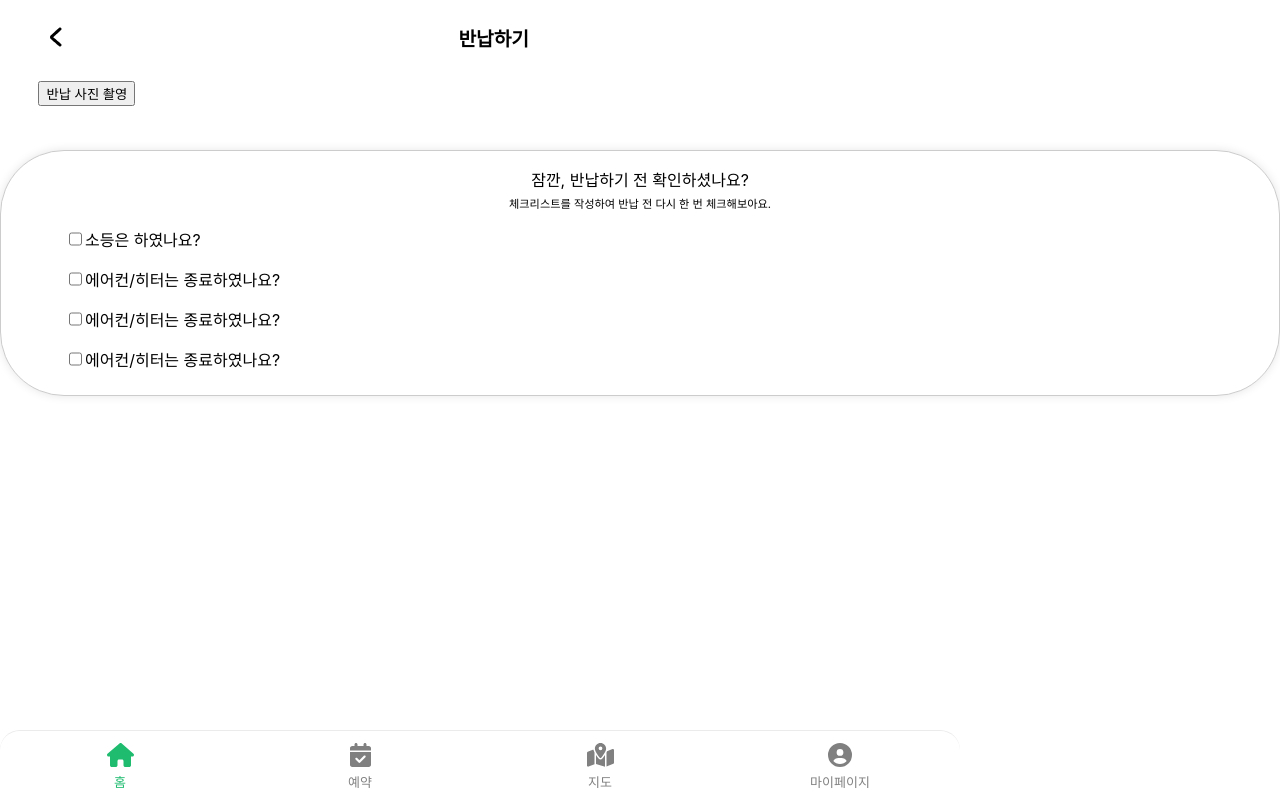
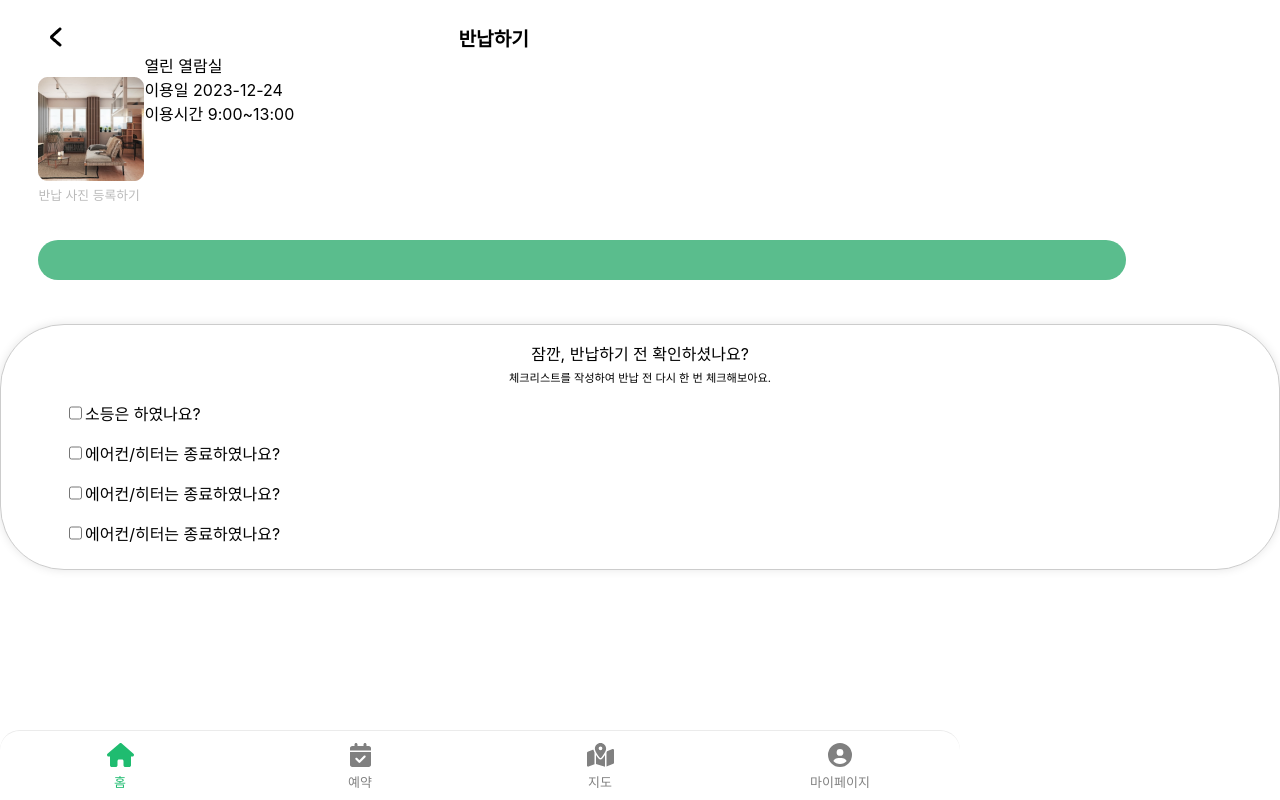
Before and after one commit to wunsoho/suin, a React (Create React App) app: page /return in a window 1280 px wide. Built offline with nearby package versions, Linux system fonts and the light colour scheme.

Commit message:
나 집에 갈래

```diff
--- a/src/component/Return/Return.jsx
+++ b/src/component/Return/Return.jsx
@@ -2,6 +2,7 @@ import React, { useState } from 'react';
 import { useNavigate } from 'react-router-dom';
 import * as B from './Return.style';
 import Back from '../Image/ReserveImage/back.png';
+import Img1 from '../Image/ReturnImage/Img1.png';
 import NavigationBar from "../Navi/NavigationBar";
 import Slider from 'react-slick';
 
@@ -18,6 +19,7 @@ const Return = () => {
   const handleGoBack = () => {
     navigate('/');
   };
+
   const sliderSettings = {
     dots: false,
     infinite: false,
@@ -40,7 +42,7 @@ const Return = () => {
       });
 
       Promise.all(newPhotos).then((results) => {
-            setPhotos(results);
+        setPhotos((prevPhotos) => [...prevPhotos, ...results]);
       });
     }
   };
@@ -48,6 +50,7 @@ const Return = () => {
   const openCamera = () => {
     document.getElementById('photoFile').click();
   };
+
   const handleCheckListToggle = (listName) => {
     setCheckList((prevCheckList) => ({
       ...prevCheckList,
@@ -63,6 +66,16 @@ const Return = () => {
         </button>
         <div className="title">반납하기</div>
       </B.Back>
+      <B.container1>
+          <B.imageContainer>
+            <img src={Img1} alt="반납 대표 사진" />
+            <div className="Imgtitle">반납 사진 등록하기</div>
+          </B.imageContainer>
+          <div className="Info">
+            <div className="InfoTitle">열린 열람실</div>
+            <div>이용일 2023-12-24<br />이용시간 9:00~13:00</div>
+          </div>
+        </B.container1>
       <B.container2>
         <Slider {...sliderSettings}>
           {photos.map((photo, index) => (
@@ -71,10 +84,10 @@ const Return = () => {
                 src={photo}
                 alt={`Selected ${index}`}
                 style={{
-                    width: '30vw',
-                    height: '5vh',
+                  width: '20vw',
+                  height: '15vh',
                   border: '0.2vw solid #ccc',
-                    marginBottom: '1vh',
+                  marginBottom: '0.5vh',
                 }}
               />
             </div>
@@ -91,7 +104,7 @@ const Return = () => {
           multiple
         />
         <br />
-            <input classname = "cabutton" type="button" value="반납 사진 촬영" onClick={openCamera} />
+        <button className="cab" value="반납 사진 촬영" onClick={openCamera} />
       </B.container2>
       <br />
       <div id="result"></div>
@@ -117,7 +130,7 @@ const Return = () => {
           <div>에어컨/히터는 종료하였나요?</div>
         </div>
       </B.CheckContainer>
-        <NavigationBar/>
+      <NavigationBar />
     </div>
   );
 };
--- a/src/component/Return/Return.style.jsx
+++ b/src/component/Return/Return.style.jsx
@@ -42,7 +42,7 @@ margin-bottom : 1vh;
 .caImg{
     margin-right : 3vw;
 }
-.cabutton{
+.cab{
     justify-content : center;
     align-items : center;
     display : flex;
```
Lines whose indentation alone changed are shown as unchanged.
